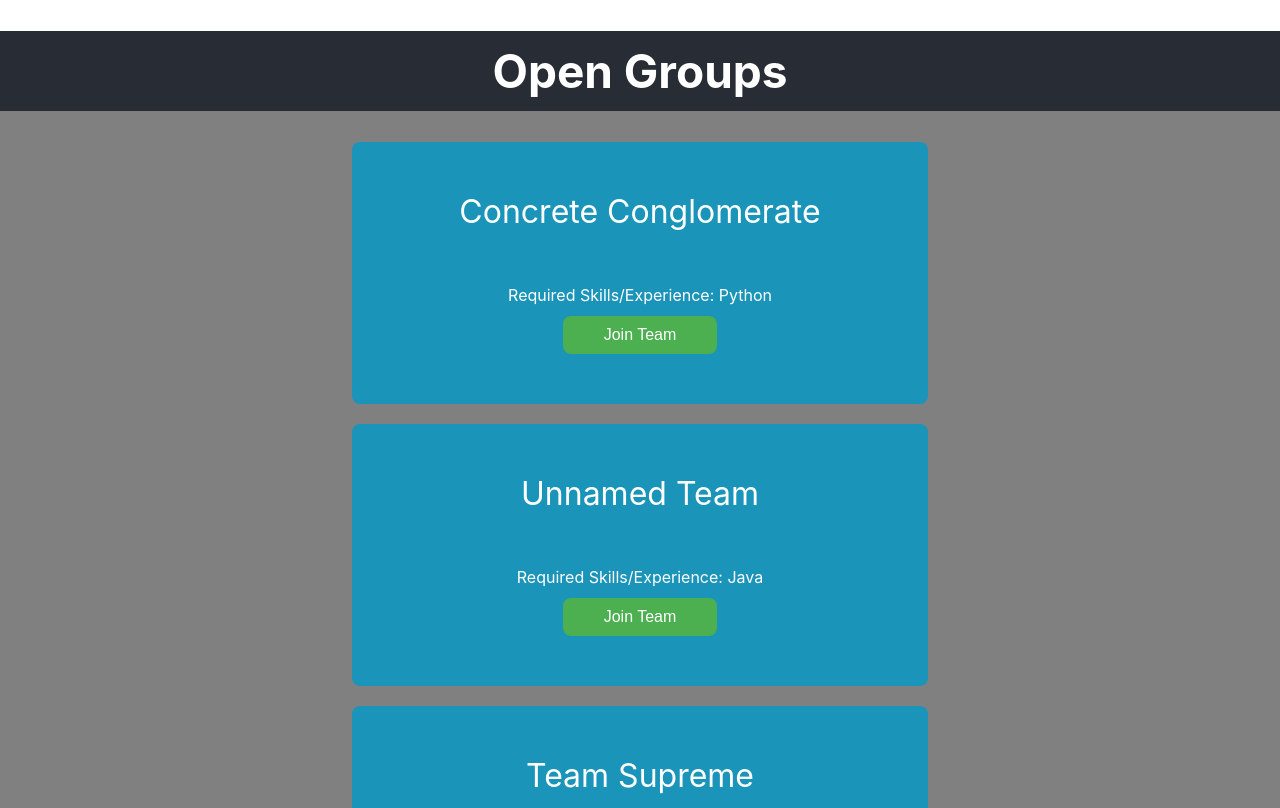
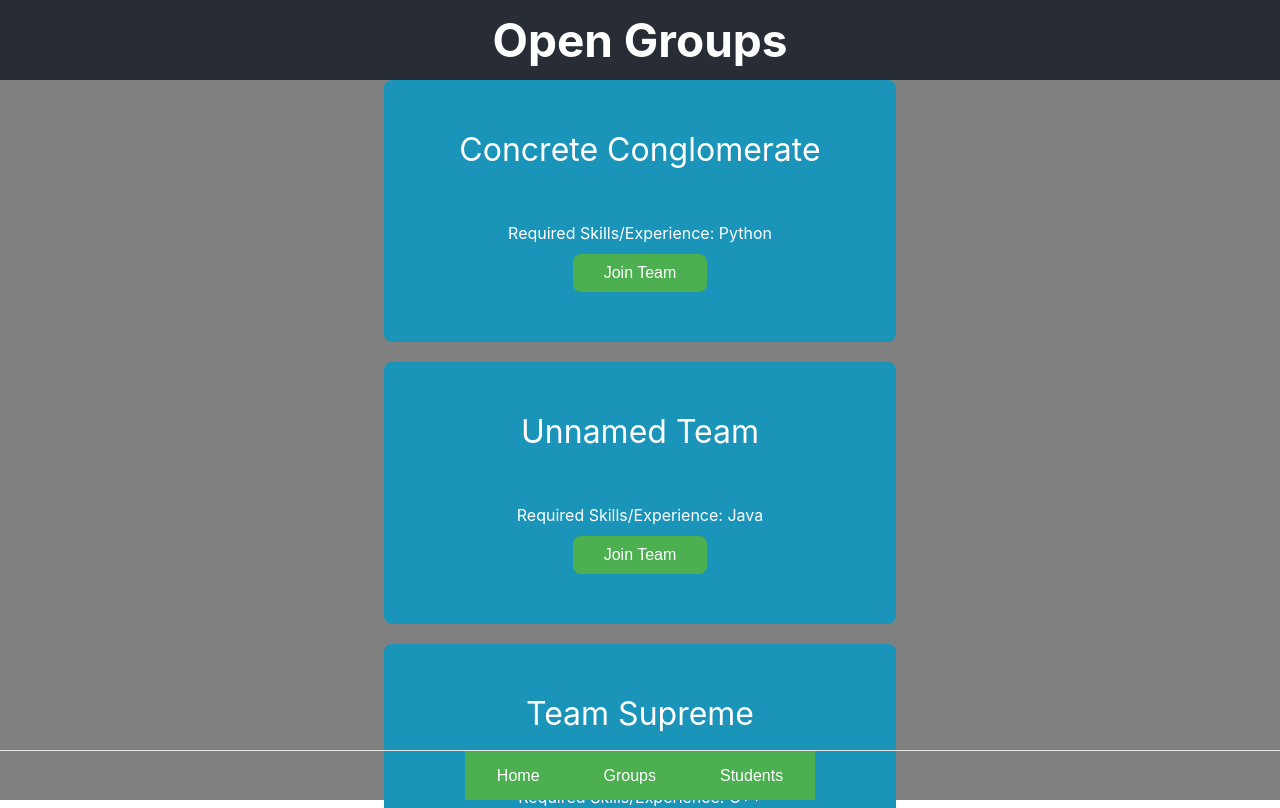
Before and after one commit to jbrachey/Group-Formation-App, a React (Create React App) app in the folder react-frontend/group-formation-app/: page /groups in a window 1280 px wide. Shown: the top 808 px of the page. Built offline with nearby package versions, Linux system fonts and the light colour scheme.

Commit message:
Add navigation bar with routing

```diff
--- a/react-frontend/group-formation-app/package.json
+++ b/react-frontend/group-formation-app/package.json
@@ -13,6 +13,7 @@
     "@types/react-router": "^5.1.18",
     "react": "^17.0.2",
     "react-dom": "^17.0.2",
+    "react-icons": "^4.3.1",
     "react-router-dom": "^6.0.0",
     "react-scripts": "^5.0.0",
     "typescript": "^4.6.2",
--- /dev/null
+++ b/react-frontend/group-formation-app/src/BottomNav.tsx
@@ -0,0 +1,16 @@
+import { useNavigate } from 'react-router-dom'
+import './bottom-bar.css';
+
+const BottomNav = () => {
+    const navigate = useNavigate();
+
+    return (
+        <div className='bottom-nav'>
+            <button className='bn-tab' onClick={() => {navigate("/")}}>Home</button>
+            <button className='bn-tab' onClick={() => {navigate("/groups")}}>Groups</button>
+            <button className='bn-tab' onClick={() => {navigate("/students")}}>Students</button>
+        </div>
+    )
+}
+
+export default BottomNav;
--- a/react-frontend/group-formation-app/src/Groups.js
+++ b/react-frontend/group-formation-app/src/Groups.js
@@ -1,5 +1,6 @@
 import React from "react";
 import App from "./App";
+import BottomNav from "./BottomNav";
 
 function Groups(){
     return(
@@ -33,6 +34,7 @@ function Groups(){
                 <br></br>
                 <button className="App-groupsButton">Join Team</button>
             </div>
+            <BottomNav/>
         </div>
 
     )
--- a/react-frontend/group-formation-app/src/Students.js
+++ b/react-frontend/group-formation-app/src/Students.js
@@ -1,9 +1,11 @@
 import React from "react";
+import BottomNav from "./BottomNav";
 
 function Students(){
     return(
         <div>
             <h1>Available Students</h1>
+            <BottomNav/>
         </div>
     )
 }
--- /dev/null
+++ b/react-frontend/group-formation-app/src/bottom-bar.css
@@ -0,0 +1,22 @@
+* {
+    padding: 0;
+    margin: 0;
+    box-sizing: border-box;
+  }
+  .bottom-nav {
+    width: 100%;
+    height: 50px;
+    display: flex;
+    justify-content: center;
+    align-items: center;
+    position: fixed;
+    bottom: 0;
+    border-top: 1px solid rgb(230, 230, 230);
+  }
+  .bn-tab {
+    width: (100/3);
+    height: 100%;
+    display: flex;
+    justify-content: center;
+    align-items: center;
+  }
```
Also changed, not shown: 1 other file (tests, documents, lock files or other folders).
